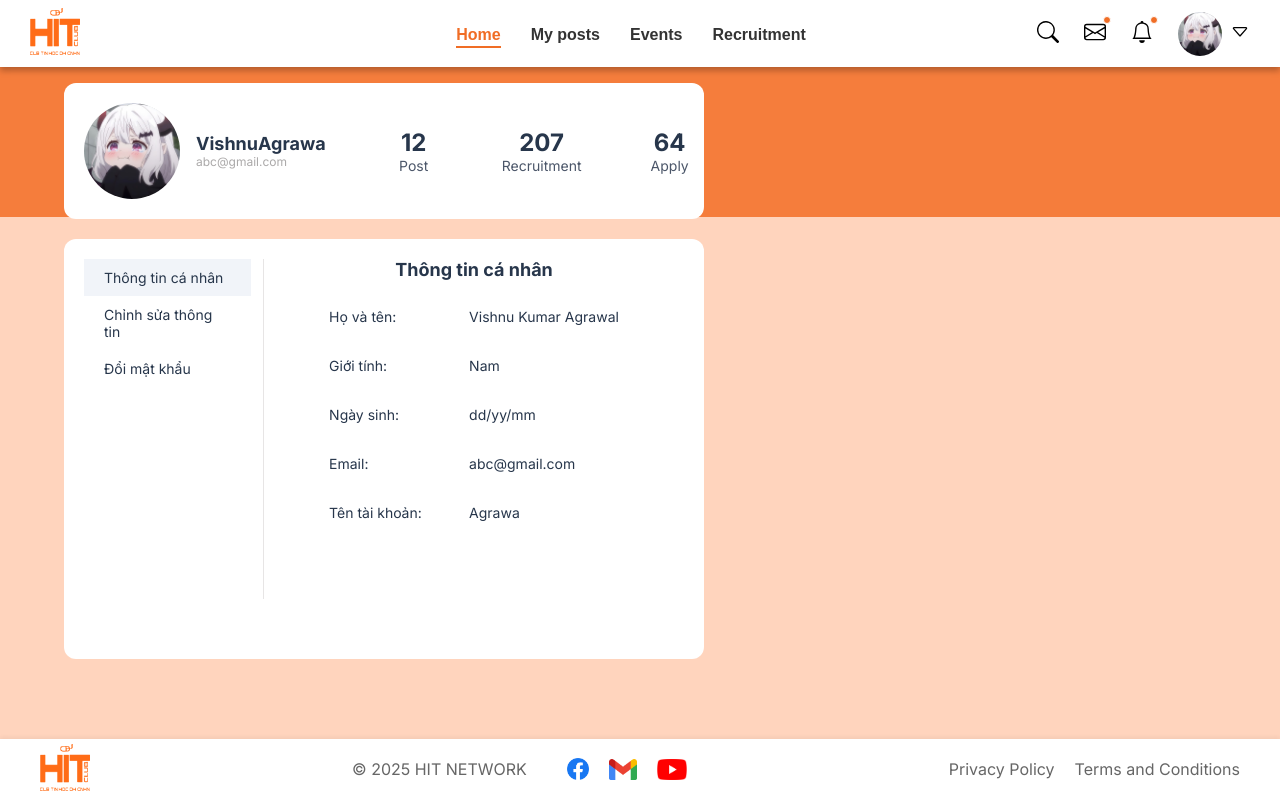
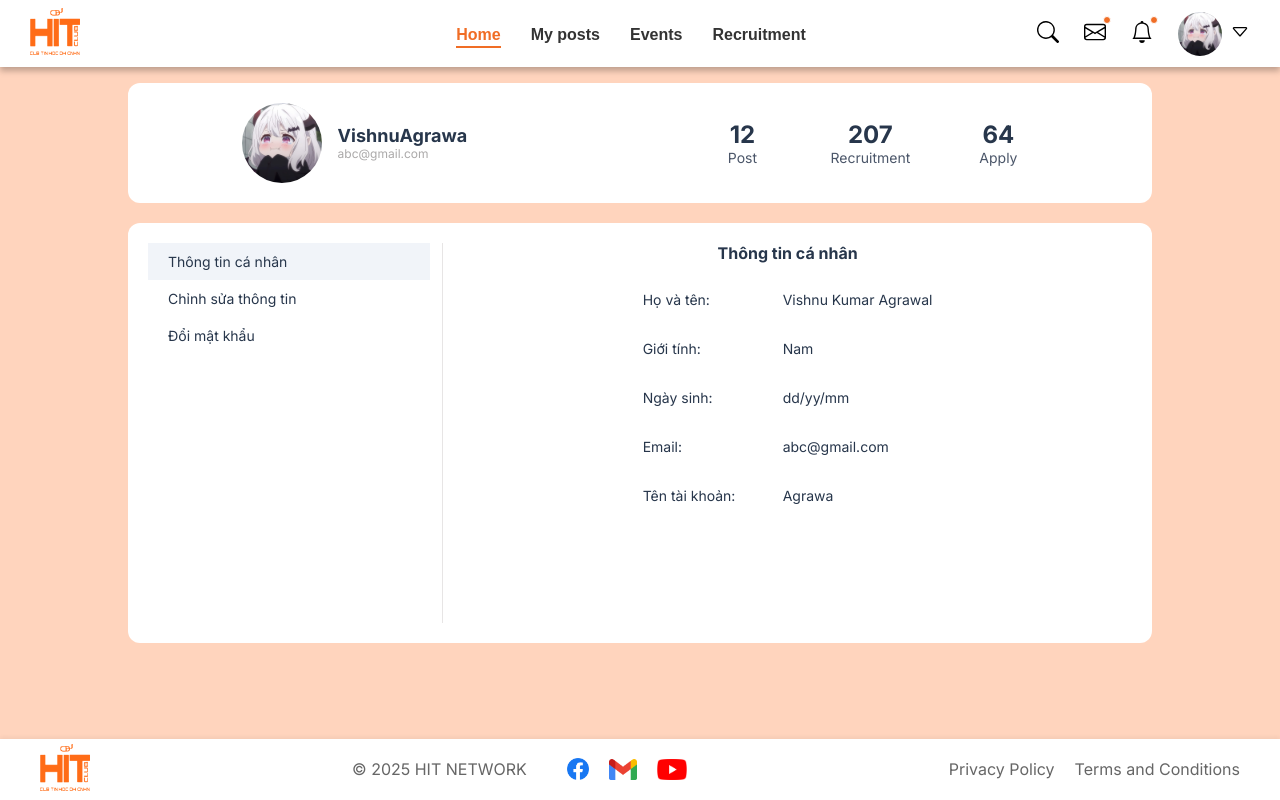
Before and after one commit to tungngth04/HIT-NETWORK, a React (Vite) app: page /user/profile in a window 1280 px wide. Built offline with nearby package versions, Linux system fonts and the light colour scheme.

Commit message:
✨feature: add scroll

```diff
--- a/src/common/footer/footer.scss
+++ b/src/common/footer/footer.scss
@@ -3,7 +3,7 @@
 .main-footer {
   background-color: $white-color;
   padding: 5px 20px;
-  margin-top: 40px;
+  margin-top: 10px;
   box-shadow: 0 -2px 4px rgba(0, 0, 0, 0.05);
 
   .footer-content {
--- a/src/layouts/mainLayout/mainLayout.jsx
+++ b/src/layouts/mainLayout/mainLayout.jsx
@@ -9,9 +9,9 @@ const MainLayout = () => {
     <div className='main-app-layout'>
       <Header />
       <main className='layout-content'>
-        <div className='main-app-container'>
+        {/* <div className='main-app-container'> */}
           <Outlet />
-        </div>
+        {/* </div> */}
       </main>
       <Footer />
     </div>
--- a/src/pages/ProfilePage/ProfilePage.scss
+++ b/src/pages/ProfilePage/ProfilePage.scss
@@ -6,10 +6,10 @@ body {
 }
 
 .user-profile {
-  width: 55%;
-  padding-left: 5vw;
+  width: 100%;
+  max-width: 1024px;
+  margin: 0 auto;
   padding-top: 1rem;
-  //   height: 300px;
   &__info {
     background-color: white;
     padding: 20px 20px;
@@ -23,8 +23,8 @@ body {
     align-items: center;
   }
   &__image {
-    width: 6rem;
-    height: 6rem;
+    width: 5rem;
+    height: 5rem;
 
     img {
       width: 100%;
@@ -67,11 +67,11 @@ body {
   }
   &__settings {
     background-color: white;
-    padding: 20px 20px 60px 20px;
+    padding: 20px;
     display: flex;
     border-radius: 12px;
-    // align-items: center;
-    // justify-content: space-around;
+    height: 420px;
+    transition: min-height 0.3s ease;
     margin-top: 20px;
   }
   &__sidebar {
@@ -101,10 +101,10 @@ body {
     // justify-content: center;
     align-items: center;
     width: 70%;
-    height: 340px;
+    height: max-content;
     &--title {
       font-weight: bold;
-      font-size: 18px;
+      font-size: 16px;
       margin-bottom: 16px;
       color: #27364b;
     }
```
